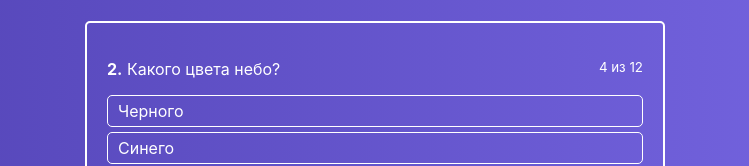
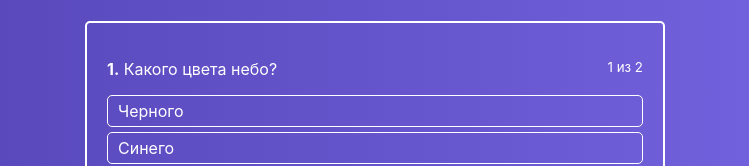
Before and after one commit to AlekseiFadeev/react-quiz-app, a React app: page / in a window 1280 px wide. Shown: the part 161-327 px from the top of the page, without its empty margins (265-1014 px from the left). Built offline with nearby package versions, Linux system fonts and the light colour scheme.

Commit message:
to next question

```diff
--- a/src/components/ActiveQuiz/ActiveQuiz.js
+++ b/src/components/ActiveQuiz/ActiveQuiz.js
@@ -6,11 +6,11 @@
   <div className={classes.ActiveQuiz}>
     <p className={classes.Question}>
       <span>
-        <strong>2.</strong>&nbsp;
+        <strong>{ props.answerNumber }.</strong>&nbsp;
         {props.question}
       </span>
 
-      <small>4 из 12</small>
+      <small>{ props.answerNumber } из { props.quizLength }</small>
     </p>
 
     <AnswersList
--- a/src/containers/Quiz/Quiz.js
+++ b/src/containers/Quiz/Quiz.js
@@ -4,15 +4,28 @@
 
 class Quiz extends Component {
   state = {
+    activeQuestion: 0,
     quiz: [
       {
         question: 'Какого цвета небо?',
         rightAnswerId: 2,
+        id: 1,
         answers: [
           {text: 'Черного', id: 1},
           {text: 'Синего', id: 2},
           {text: 'Красного', id: 3},
           {text: 'Зеленого', id: 4}
+        ]
+      },
+      {
+        question: 'В каком году основали Санкт-Петербург?',
+        rightAnswerId: 3,
+        id: 2,
+        answers: [
+          {text: '1700', id: 1},
+          {text: '1705', id: 2},
+          {text: '1703', id: 3},
+          {text: '1707', id: 4}
         ]
       }
     ]
@@ -20,8 +33,10 @@
 
   onAnswerClickHandler = (answerId) => {
     console.log('Answer Id: ', answerId)
-    if(answerId === this.state.quiz[0].rightAnswerId) console.log("Правильно!")
-    else console.log("Не правильно.")
+
+    this.setState({
+      activeQuestion: this.state.activeQuestion + 1
+    })
   }
 
   render() {
@@ -31,9 +46,11 @@
           <h1>Ответьте на все вопросы</h1>
 
           <ActiveQuiz
-            question={this.state.quiz[0].question}
-            answers={this.state.quiz[0].answers}
+            question={this.state.quiz[this.state.activeQuestion].question}
+            answers={this.state.quiz[this.state.activeQuestion].answers}
             onAnswerClick={this.onAnswerClickHandler}
+            quizLength={this.state.quiz.length}
+            answerNumber={this.state.activeQuestion + 1}
           />
         </div>
       </div>
```
